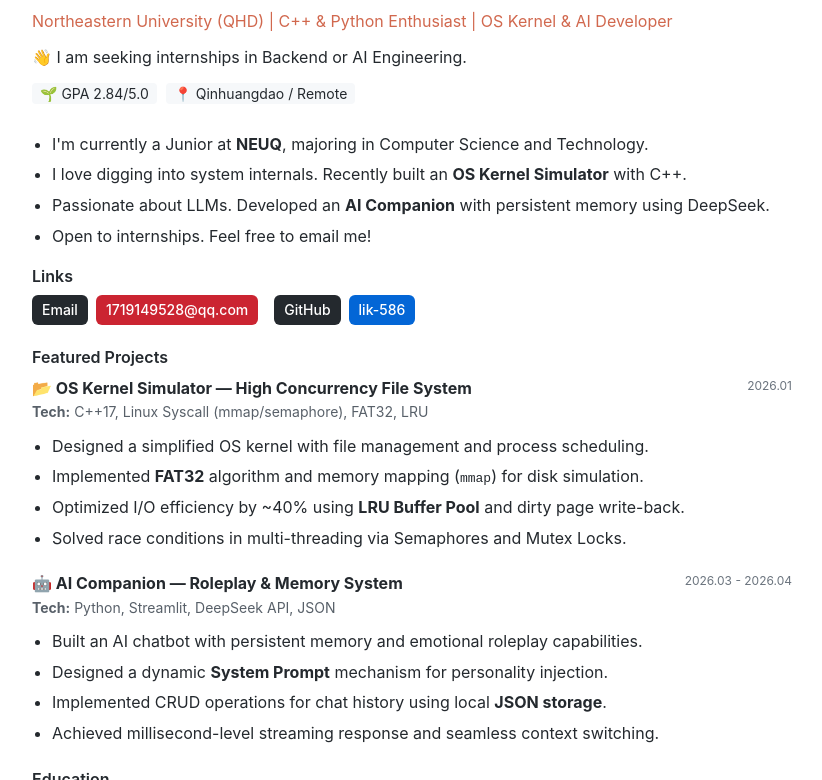
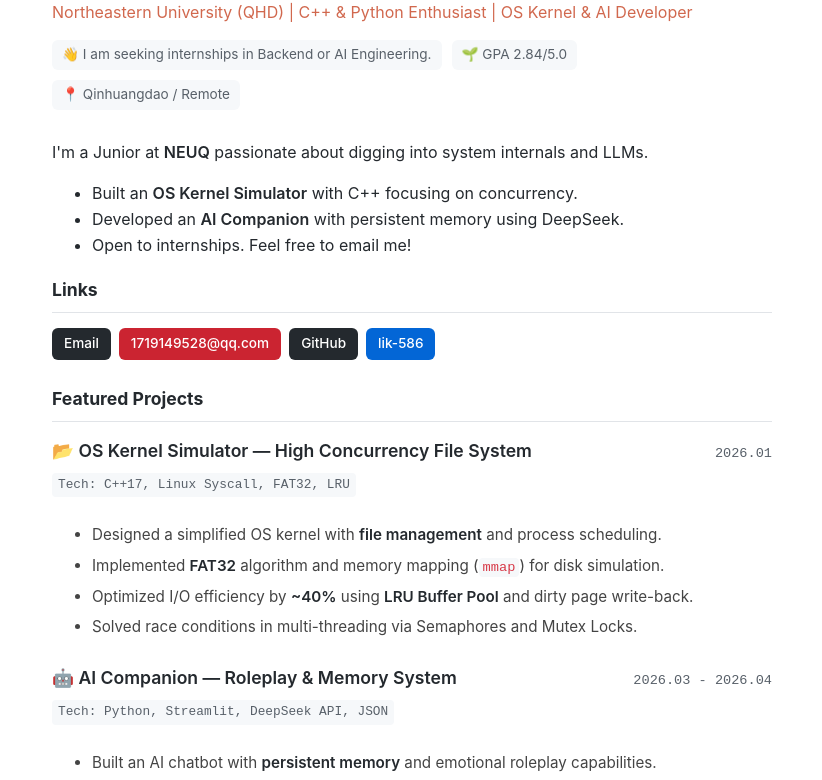
Before and after one commit to lik-586/lik-586.github.io, a plain HTML site: page index.html in a window 1280 px wide. Shown: the part 79-859 px from the top of the page, without its empty margins (228-1050 px from the left). Drawn offline with Linux system fonts and the light colour scheme.

Commit message:
Update index.html（1）

```diff
--- a/index.html
+++ b/index.html
@@ -1,72 +1,175 @@
 <!DOCTYPE html>
-<html lang="zh-CN">
+<html lang="en">
 <head>
     <meta charset="UTF-8">
     <meta name="viewport" content="width=device-width, initial-scale=1.0">
-    <title>NEUQ Student | CS Undergraduate</title>
+    <title>lk | CS Undergraduate</title>
     <style>
-        /* 基础样式重置 */
-        * { box-sizing: border-box; margin: 0; padding: 0; }
-        body {
-            font-family: -apple-system, BlinkMacSystemFont, "Segoe UI", Roboto, "Helvetica Neue", Arial, sans-serif;
-            background-color: #ffffff;
-            color: #24292e;
-            line-height: 1.6;
-            padding: 40px 20px;
-            max-width: 800px;
-            margin: 0 auto;
+        /* --- 全局样式 & 字体 --- */
+        :root {
+            --primary-color: #d1684e; /* 参考图的橙色 */
+            --text-main: #24292e;
+            --text-gray: #586069;
+            --bg-color: #ffffff;
+            --bg-code: #f6f8fa;
+            --border-color: #e1e4e8;
         }
 
-        /* 颜色定义 - 模仿参考图 */
-        .text-orange { color: #d1684e; } /* 标题橙色 */
-        .text-gray { color: #586069; }   /* 次要文字灰色 */
-        .bg-gray { background-color: #f6f8fa; }
+        body {
+            font-family: -apple-system, BlinkMacSystemFont, "Segoe UI", Roboto, Helvetica, Arial, sans-serif;
+            background-color: var(--bg-color);
+            color: var(--text-main);
+            line-height: 1.6;
+            max-width: 720px;
+            margin: 40px auto;
+            padding: 0 20px;
+        }
 
-        h1 { font-size: 24px; font-weight: 600; margin-bottom: 10px; }
-        h2 { font-size: 20px; font-weight: 600; margin-top: 30px; margin-bottom: 15px; border-bottom: 1px solid #eaecef; padding-bottom: 5px; }
-        h3 { font-size: 16px; font-weight: 600; margin-bottom: 5px; }
+        a { color: var(--primary-color); text-decoration: none; }
+        a:hover { text-decoration: underline; }
+        strong { color: var(--text-main); font-weight: 600; }
 
-        p { margin-bottom: 10px; }
-        ul { margin-bottom: 15px; padding-left: 20px; }
-        li { margin-bottom: 5px; }
+        /* --- 头部区域 --- */
+        header { margin-bottom: 30px; }
+        .typewriter-container {
+            font-family: 'SFMono-Regular', Consolas, 'Liberation Mono', Menlo, Courier, monospace;
+            font-size: 1.2rem;
+            font-weight: 600;
+            color: var(--primary-color);
+            border-right: 2px solid var(--primary-color);
+            white-space: nowrap;
+            overflow: hidden;
+            width: fit-content;
+            animation: blink-caret 0.75s step-end infinite;
+        }
 
-        /* 链接和按钮样式 */
-        a { color: #0366d6; text-decoration: none; }
-        a:hover { text-decoration: underline; }
+        .subtitle {
+            margin-top: 8px;
+            font-size: 1rem;
+            color: var(--primary-color);
+            opacity: 0; /* 初始隐藏，JS控制淡入 */
+            animation: fadeIn 1s forwards 0.5s;
+        }
 
-        .tag-container { display: flex; flex-wrap: wrap; gap: 8px; margin-bottom: 20px; }
-        .tag {
-            display: inline-block;
+        .status-badges {
+            margin-top: 15px;
+            display: flex;
+            gap: 10px;
+            flex-wrap: wrap;
+        }
+        .badge {
+            font-size: 0.85rem;
             padding: 4px 10px;
             border-radius: 6px;
-            font-size: 14px;
-            font-weight: 500;
-            color: white;
-        }
-        /* 模拟参考图中的彩色标签 */
-        .tag-blog { background-color: #24292e; }
-        .tag-wiki { background-color: #d1684e; }
-        .tag-leetcode { background-color: #586069; }
-        .tag-algo { background-color: #f9826c; }
-        .tag-mail { background-color: #24292e; }
-        .tag-emailaddr { background-color: #cb2431; }
-        .tag-social { background-color: #24292e; }
-        .tag-social-val { background-color: #0366d6; }
-        .tag-csdn { background-color: #586069; }
-        .tag-csdn-val { background-color: #28a745; }
-
-        /* 引用块 */
-        blockquote {
-            border-left: 4px solid #dfe2e5;
-            padding-left: 15px;
-            color: #6a737d;
-            margin: 20px 0;
+            background-color: var(--bg-code);
+            color: var(--text-gray);
+            display: flex;
+            align-items: center;
+            gap: 5px;
         }
 
-        /* 响应式调整 */
+        /* --- 链接标签区域 --- */
+        .links-section h3, .projects-section h3, .edu-section h3 {
+            font-size: 1.1rem;
+            border-bottom: 1px solid var(--border-color);
+            padding-bottom: 8px;
+            margin-bottom: 15px;
+            color: var(--text-main);
+        }
+
+        .tag-container {
+            display: flex;
+            flex-wrap: wrap;
+            gap: 8px;
+            margin-bottom: 25px;
+        }
+        .tag {
+            font-size: 0.85rem;
+            font-weight: 500;
+            padding: 5px 12px;
+            border-radius: 6px;
+            color: white;
+            display: flex;
+            align-items: center;
+            gap: 6px;
+        }
+        /* 颜色模拟参考图 */
+        .t-blog { background-color: #24292e; }
+        .t-wiki { background-color: var(--primary-color); }
+        .t-leetcode { background-color: #586069; }
+        .t-algo { background-color: #f9826c; }
+        .t-mail { background-color: #24292e; }
+        .t-email { background-color: #cb2431; }
+        .t-gh { background-color: #24292e; }
+        .t-gh-val { background-color: #0366d6; }
+
+        /* --- 项目列表 --- */
+        .project-item {
+            margin-bottom: 25px;
+        }
+        .project-header {
+            display: flex;
+            justify-content: space-between;
+            align-items: baseline;
+            margin-bottom: 5px;
+        }
+        .project-title {
+            font-size: 1.1rem;
+            font-weight: 600;
+            color: var(--text-main);
+        }
+        .project-date {
+            font-size: 0.85rem;
+            color: var(--text-gray);
+            font-family: monospace;
+        }
+        .tech-stack {
+            font-size: 0.8rem;
+            color: var(--text-gray);
+            margin-bottom: 10px;
+            font-family: monospace;
+            background: var(--bg-code);
+            padding: 2px 6px;
+            border-radius: 4px;
+            display: inline-block;
+        }
+        .project-desc li {
+            margin-bottom: 6px;
+            font-size: 0.95rem;
+            color: #444;
+        }
+        code {
+            background-color: var(--bg-code);
+            padding: 2px 4px;
+            border-radius: 4px;
+            font-family: monospace;
+            font-size: 0.9em;
+            color: #d73a49;
+        }
+
+        /* --- 教育背景 --- */
+        .edu-item { margin-bottom: 15px; }
+        .course-list { font-size: 0.9rem; color: var(--text-gray); margin-top: 5px; }
+
+        /* --- 引用 --- */
+        blockquote {
+            border-left: 4px solid var(--border-color);
+            padding-left: 16px;
+            margin: 30px 0;
+            color: var(--text-gray);
+            font-style: italic;
+        }
+
+        /* --- 动画 --- */
+        @keyframes blink-caret { from, to { border-color: transparent; } 50% { border-color: var(--primary-color); } }
+        @keyframes fadeIn { to { opacity: 1; } }
+
+        /* --- 响应式 --- */
         @media (max-width: 600px) {
-            body { padding: 20px 15px; }
-            h1 { font-size: 20px; }
+            body { margin: 20px auto; padding: 0 15px; }
+            .typewriter-container { font-size: 1.1rem; width: 100%; }
+            .project-header { flex-direction: column; }
+            .project-date { margin-top: 4px; }
         }
     </style>
 </head>
@@ -74,75 +177,72 @@
 
     <!-- 头部介绍 -->
     <header>
-    <h1 class="text-orange">Hi, I'm lk. CS Undergraduate.</h1>
-    <p class="text-orange">
+        <!-- 打字机标题 -->
+        <div class="typewriter-container" id="typewriter"></div>
+
+        <!-- 副标题 -->
+        <div class="subtitle">
             Northeastern University (QHD) | C++ & Python Enthusiast | OS Kernel & AI Developer
-    </p>
-    <p>👋 I am seeking internships in Backend or AI Engineering.</p>
+        </div>
 
-    <div style="margin-top: 10px;">
-        <span class="bg-gray" style="padding: 2px 8px; border-radius: 4px; font-size: 14px;">🌱 GPA 2.84/5.0</span>
-        <span class="bg-gray" style="padding: 2px 8px; border-radius: 4px; font-size: 14px; margin-left: 5px;">📍 Qinhuangdao / Remote</span>
+        <!-- 状态徽章 -->
+        <div class="status-badges">
+            <div class="badge">👋 I am seeking internships in Backend or AI Engineering.</div>
+            <div class="badge">🌱 GPA 2.84/5.0</div>
+            <div class="badge">📍 Qinhuangdao / Remote</div>
         </div>
     </header>
 
-<br>
-
     <!-- 简短自我介绍 -->
+    <section>
+        <p>I'm a Junior at <strong>NEUQ</strong> passionate about digging into system internals and LLMs.</p>
         <ul>
-    <li>I'm currently a Junior at <strong>NEUQ</strong>, majoring in Computer Science and Technology.</li>
-    <li>I love digging into system internals. Recently built an <strong>OS Kernel Simulator</strong> with C++.</li>
-    <li>Passionate about LLMs. Developed an <strong>AI Companion</strong> with persistent memory using DeepSeek.</li>
+            <li>Built an <strong>OS Kernel Simulator</strong> with C++ focusing on concurrency.</li>
+            <li>Developed an <strong>AI Companion</strong> with persistent memory using DeepSeek.</li>
             <li>Open to internships. Feel free to email me!</li>
         </ul>
+    </section>
 
-<!-- 链接区域 -->
-<section>
+    <!-- 链接区域 (模仿参考图的 Links) -->
+    <section class="links-section">
         <h3>Links</h3>
         <div class="tag-container">
-        <!-- 这里你可以替换成你真实的链接 -->
-        <span class="tag tag-mail">Email</span>
-        <span class="tag tag-emailaddr">1719149528@qq.com</span>
-        <br> <!-- 换行模拟参考图 -->
-        <span class="tag tag-social">GitHub</span>
-        <span class="tag tag-social-val">lik-586</span>
+            <span class="tag t-mail">Email</span>
+            <span class="tag t-email">1719149528@qq.com</span>
+
+            <span class="tag t-gh">GitHub</span>
+            <span class="tag t-gh-val">lik-586</span>
         </div>
     </section>
 
-<!-- 项目经历 (核心亮点) -->
-<section>
+    <!-- 精选项目 -->
+    <section class="projects-section">
         <h3>Featured Projects</h3>
 
         <!-- 项目 1 -->
-    <div style="margin-bottom: 20px;">
-        <h4>
-            <span style="color: #0366d6;">📂</span>
-            OS Kernel Simulator — High Concurrency File System
-            <span style="font-size: 12px; color: #6a737d; font-weight: normal; float: right;">2026.01</span>
-        </h4>
-        <p style="font-size: 14px; color: #586069;">
-            <strong>Tech:</strong> C++17, Linux Syscall (mmap/semaphore), FAT32, LRU
-        </p>
-        <ul>
-            <li>Designed a simplified OS kernel with file management and process scheduling.</li>
+        <div class="project-item">
+            <div class="project-header">
+                <span class="project-title">📂 OS Kernel Simulator — High Concurrency File System</span>
+                <span class="project-date">2026.01</span>
+            </div>
+            <div class="tech-stack">Tech: C++17, Linux Syscall, FAT32, LRU</div>
+            <ul class="project-desc">
+                <li>Designed a simplified OS kernel with <strong>file management</strong> and process scheduling.</li>
                 <li>Implemented <strong>FAT32</strong> algorithm and memory mapping (<code>mmap</code>) for disk simulation.</li>
-            <li>Optimized I/O efficiency by ~40% using <strong>LRU Buffer Pool</strong> and dirty page write-back.</li>
+                <li>Optimized I/O efficiency by <strong>~40%</strong> using <strong>LRU Buffer Pool</strong> and dirty page write-back.</li>
                 <li>Solved race conditions in multi-threading via Semaphores and Mutex Locks.</li>
             </ul>
         </div>
 
         <!-- 项目 2 -->
-    <div style="margin-bottom: 20px;">
-        <h4>
-            <span style="color: #0366d6;">🤖</span>
-            AI Companion — Roleplay & Memory System
-            <span style="font-size: 12px; color: #6a737d; font-weight: normal; float: right;">2026.03 - 2026.04</span>
-        </h4>
-        <p style="font-size: 14px; color: #586069;">
-            <strong>Tech:</strong> Python, Streamlit, DeepSeek API, JSON
-        </p>
-        <ul>
-            <li>Built an AI chatbot with persistent memory and emotional roleplay capabilities.</li>
+        <div class="project-item">
+            <div class="project-header">
+                <span class="project-title">🤖 AI Companion — Roleplay & Memory System</span>
+                <span class="project-date">2026.03 - 2026.04</span>
+            </div>
+            <div class="tech-stack">Tech: Python, Streamlit, DeepSeek API, JSON</div>
+            <ul class="project-desc">
+                <li>Built an AI chatbot with <strong>persistent memory</strong> and emotional roleplay capabilities.</li>
                 <li>Designed a dynamic <strong>System Prompt</strong> mechanism for personality injection.</li>
                 <li>Implemented CRUD operations for chat history using local <strong>JSON storage</strong>.</li>
                 <li>Achieved millisecond-level streaming response and seamless context switching.</li>
@@ -151,22 +251,42 @@
     </section>
 
     <!-- 教育背景 -->
-<section>
+    <section class="edu-section">
         <h3>Education</h3>
-    <p><strong>Northeastern University (Qinhuangdao)</strong> | B.S. in Computer Science</p>
-    <p style="font-size: 14px; color: #586069;">
+        <div class="edu-item">
+            <strong>Northeastern University (Qinhuangdao)</strong> | B.S. in Computer Science
+            <div class="course-list">
                 <strong>Core Courses:</strong> Data Structures (84), OS Principles (83), Compilation (83), Java (90).
-    </p>
+            </div>
+        </div>
     </section>
 
-<!-- 底部引用/格言 -->
+    <!-- 底部格言 -->
     <blockquote>
         "Attempt to achieve any sustainable behavior through automated means."
     </blockquote>
 
-<footer style="font-size: 12px; color: #959da5; text-align: center; margin-top: 40px;">
+    <footer style="text-align: center; color: #959da5; font-size: 0.8rem; margin-top: 40px; padding-bottom: 20px;">
         © 2026 lk. Built with simple HTML.
     </footer>
 
+    <!-- 打字机脚本 -->
+    <script>
+        const textToType = "Hi, I'm lk. CS Undergraduate.";
+        const typeWriterElement = document.getElementById('typewriter');
+        let idx = 0;
+
+        function typeWriter() {
+            if (idx < textToType.length) {
+                typeWriterElement.textContent += textToType.charAt(idx);
+                idx++;
+                setTimeout(typeWriter, 100); // 打字速度
+            }
+        }
+
+        // 页面加载完成后开始打字
+        window.onload = typeWriter;
+    </script>
+
 </body>
 </html>
```
Lines whose indentation alone changed are shown as unchanged.
